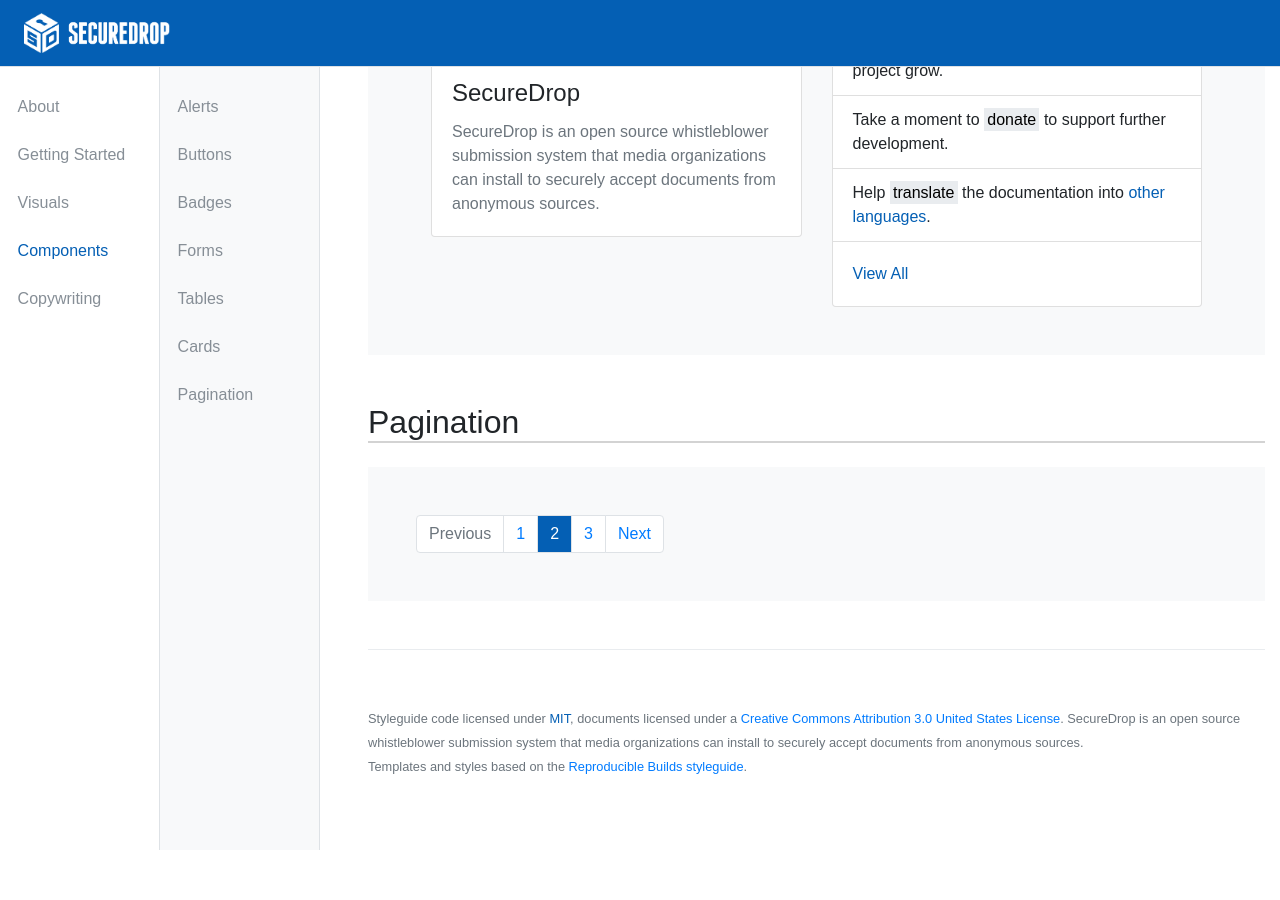
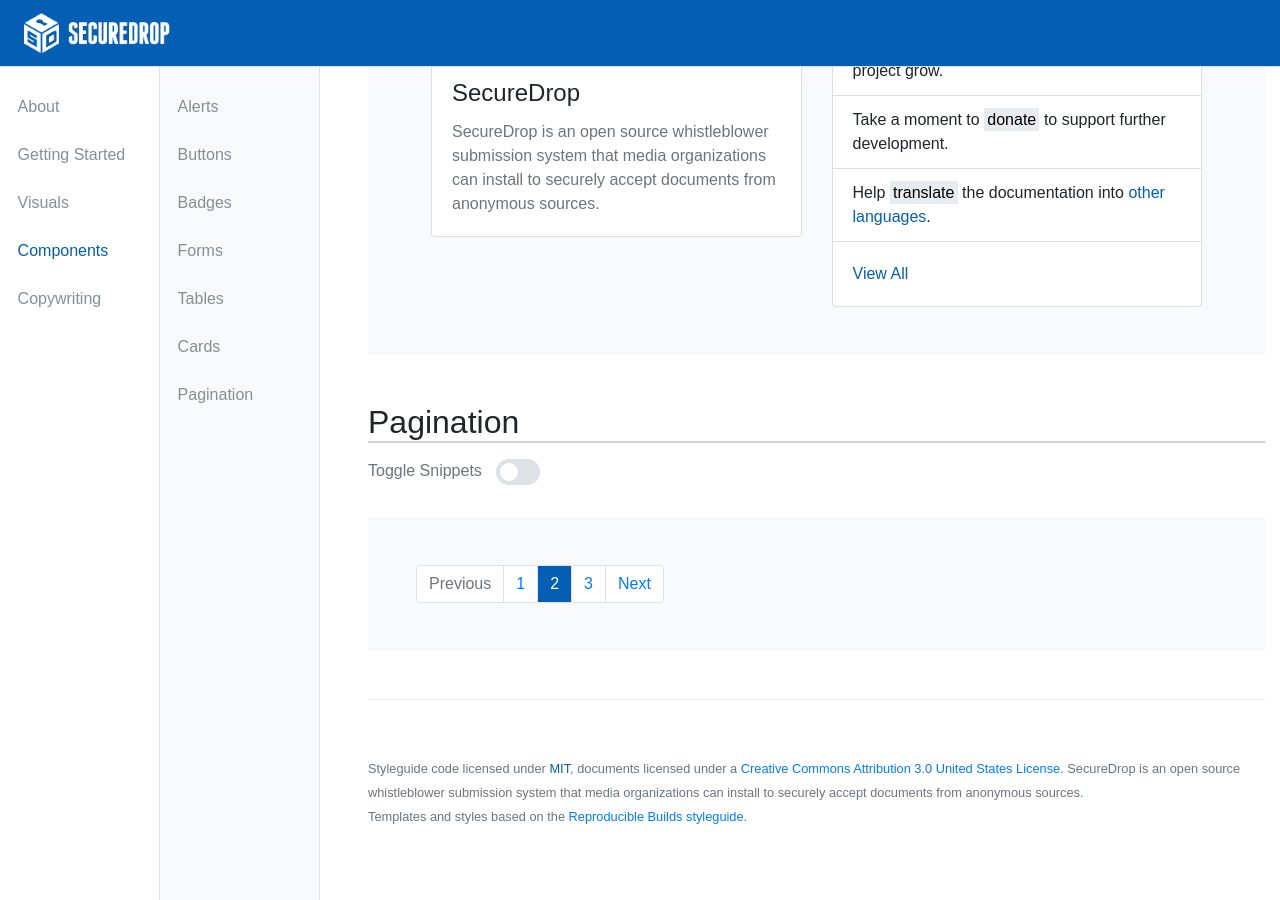
Before and after one commit to freedomofpress/securedrop-styleguide, a Jekyll site: the page built from components.md, in a window 1280 px wide and 900 px high, scrolled down 3731 px. Built offline with Jekyll 4.4.1, drawn with Linux system fonts in a browser that asks for light colours; some web fonts are replaced; before the commit the page ends 4581 px from its top, so only the background shows below that.

Commit message:
Added snippet for Pagination

```diff
--- a/_includes/components/paginate.html
+++ b/_includes/components/paginate.html
@@ -1,7 +1,11 @@
 <h1 id="paginate"></h1>
 <div class="page-header mb-4 mt-5">
     <h2 class="b-border">Pagination</h2>
-    <!--p class="text-muted">Some Description about pagination.</p-->
+      <p class="text-muted toggle pt-2">Toggle Snippets
+      <label class="switch">
+	  <input class="snippets" type="checkbox">
+	  <span class="slider round"></span>
+	  </label></p>
 </div>
 <div class="row bg-light p-5">
     <nav aria-label="...">
@@ -20,5 +24,24 @@
                 <a class="page-link" href="#" onclick="return false;">Next</a>
             </li>
         </ul>
+        <pre class="bg-light p-2 mt-3 mr-5 mb-0 prettyprint rb-code code-snippet" style="border: none;">
+.pagination {
+display: flex;
+padding-left: 0;
+list-style: none;
+border-radius: .25rem;}
+.page-link {
+position: relative;
+display: block;
+padding: .5rem .75rem;
+margin-left: -1px;
+line-height: 1.25;
+color: #007bff;
+background-color: #fff;
+border: 1px solid #dee2e6;
+cursor: pointer;
+.paginate-active {
+background-color: #045fb4 !important;
+color: white !important;}</pre>
     </nav>
 </div>
```
Also changed, not shown: 2 other files.
